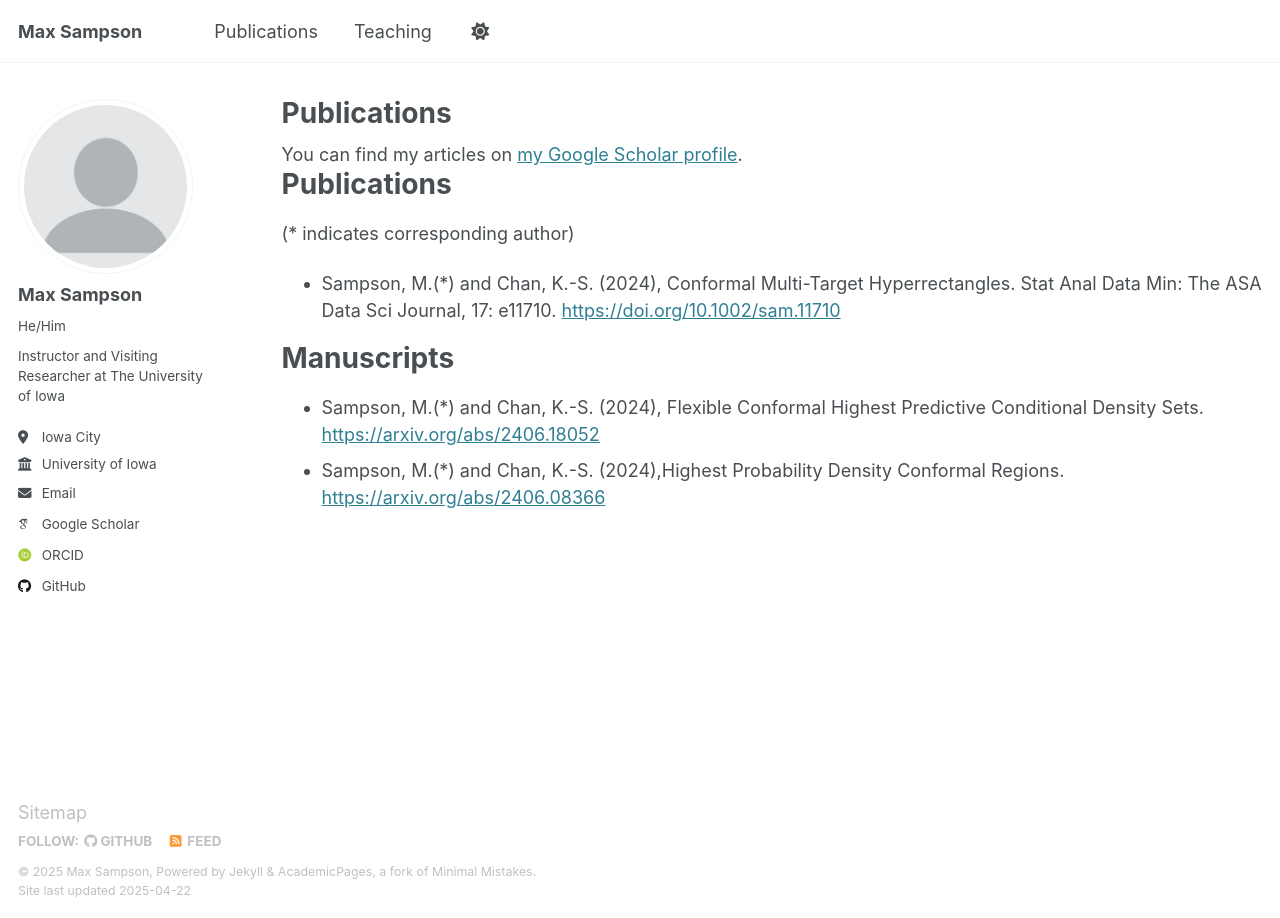
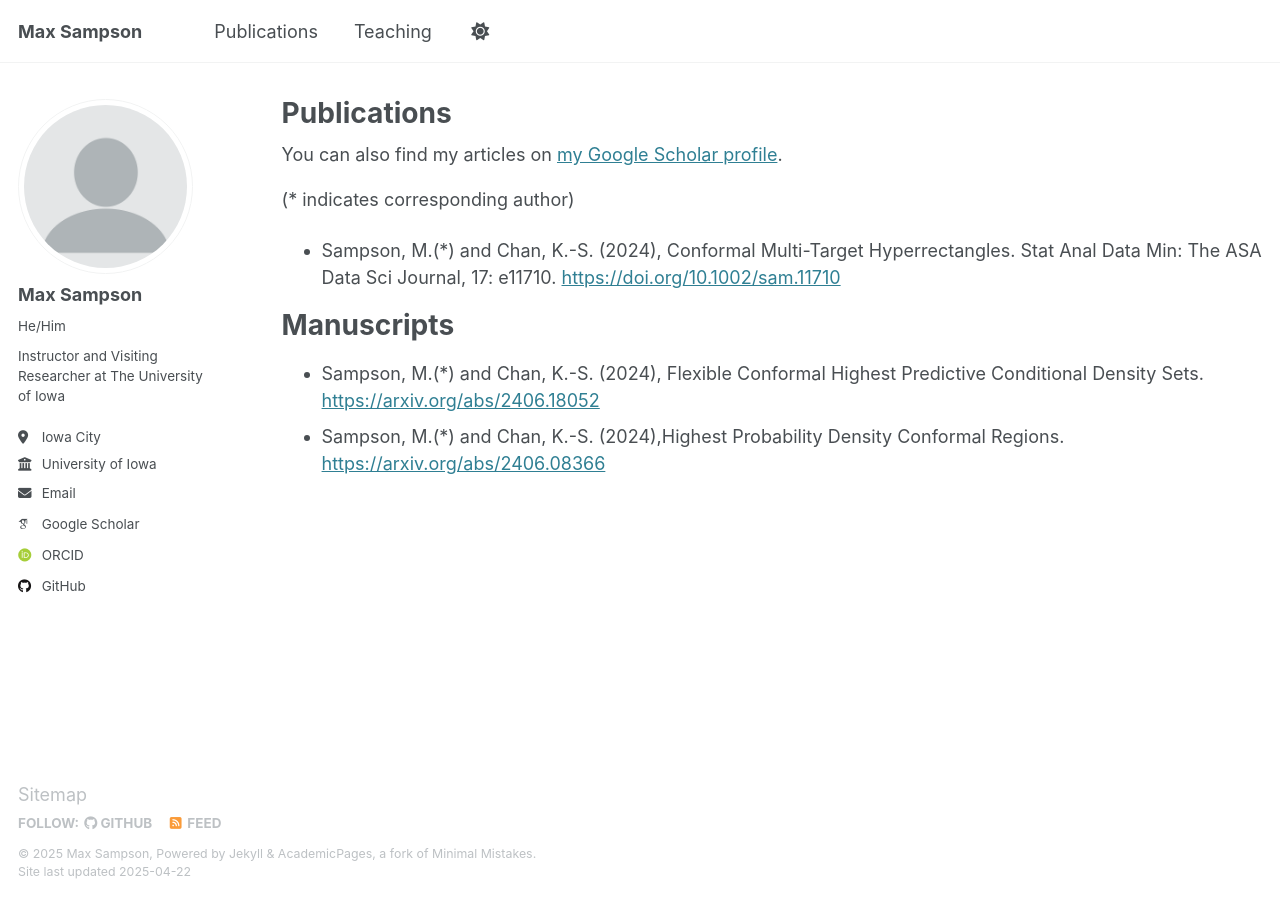
Before and after one commit to maxsampson/maxsampson.github.io, a Jekyll site: the page built from _pages/publications.html, in a window 1280 px wide. Built offline with Jekyll 4.4.1, drawn with Linux system fonts in a browser that asks for light colours; some web fonts are replaced.

Commit message:
Update publications.html

```diff
--- a/_pages/publications.html
+++ b/_pages/publications.html
@@ -6,10 +6,9 @@ author_profile: true
 ---
 
 {% if site.author.googlescholar %}
-  <div class="wordwrap">You can find my articles on <a href="{{site.author.googlescholar}}">my Google Scholar profile</a>.</div>
+  <div class="wordwrap">You can also find my articles on <a href="{{site.author.googlescholar}}">my Google Scholar profile</a>.</div>
 {% endif %}
 
-<h1 id="publications">Publications</h1>
 <p> (* indicates corresponding author)</p>
 <ul>
 <li>Sampson, M.(*) and Chan, K.-S. (2024), Conformal Multi-Target Hyperrectangles. Stat Anal Data Min: The ASA Data Sci Journal, 17: e11710. <a href="https://doi.org/10.1002/sam.11710">https://doi.org/10.1002/sam.11710</a></li>
```
